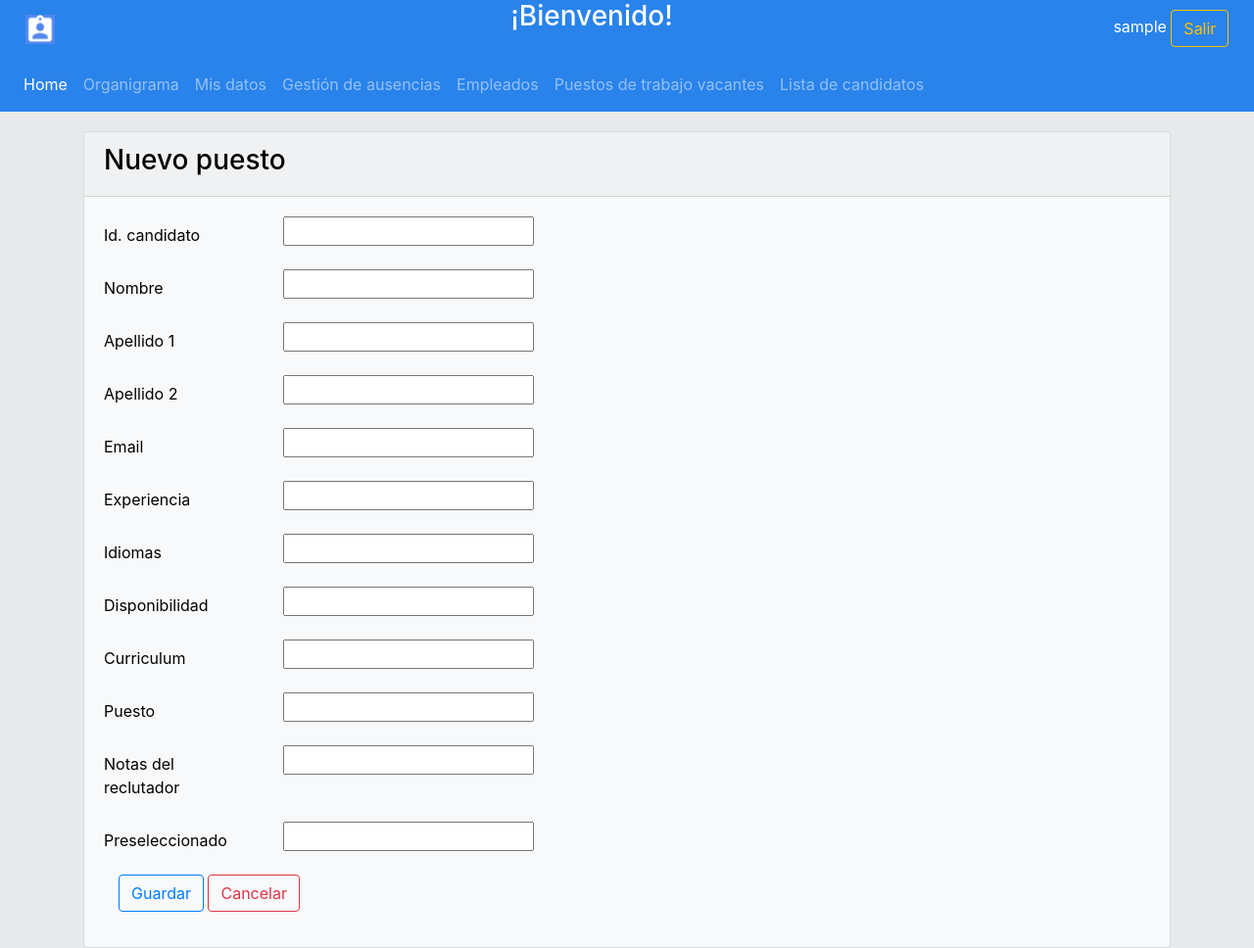
After one commit to ATorroba/FactorRH_Grupo04, a Spring Boot app: page /candidatos/crear in a window 1280 px wide. The commit adds this page. Shown: the whole page at 98% size. Run offline with Spring Boot 4, Linux system fonts and the light colour scheme; the visitor is signed in with stand-in values (Sample User, id 1); some of the project's set-up classes (security, data sources, template engines, error pages and the like) are left out, and stand-ins take their place; some libraries are stand-ins or nearby versions.

Commit message:
candidatos

```diff
--- a/bbdd_scripts/departamentosDatosFinales.txt
+++ b/bbdd_scripts/departamentosDatosFinales.txt
@@ -1,4 +1,3 @@
-NO USAR
 
 INSERT INTO DEPARTAMENTO (DEPTO, PADRE, NOMBRE, OFICINA) VALUES ('000','roo','Factor RH-04','Sede Central');
 INSERT INTO DEPARTAMENTO (DEPTO, PADRE, NOMBRE, OFICINA) VALUES ('100','000','Desarrollo','Sede Central');
--- /dev/null
+++ b/tfgweb0/src/main/java/es/upm/dit/isst/tfg/tfgwebapp/controller/CandidatoController.java
@@ -0,0 +1,71 @@
+package es.upm.dit.isst.tfg.tfgwebapp.controller;
+
+import java.security.Principal;
+import java.util.ArrayList;
+import java.util.Arrays;
+import java.util.List;
+import java.util.Map;
+import java.time.ZonedDateTime;
+
+import org.springframework.stereotype.Controller;
+import org.springframework.ui.Model;
+import org.springframework.validation.BindingResult;
+import org.springframework.validation.annotation.Validated;
+import org.springframework.web.bind.annotation.GetMapping;
+import org.springframework.web.bind.annotation.PathVariable;
+
+import org.springframework.web.bind.annotation.PostMapping;
+import org.springframework.web.client.RestTemplate;
+import es.upm.dit.isst.tfg.tfgwebapp.model.Candidato;
+
+@Controller
+public class CandidatoController {
+    public final String CANDIDATOMANAGER_STRING = "http://localhost:8083/candidatos/";
+    public static final String VISTA_LISTA_CANDIDATO = "lista_candidatos";
+    public static final String VISTA_FORMULARIO_CANDIDATO = "form_candidatos";
+    private RestTemplate restTemplate = new RestTemplate();
+
+    @GetMapping("candidatos/lista")
+    public String lista(Model model, Principal principal) {
+        List<Candidato> lista = new ArrayList<Candidato>();
+        lista = Arrays.asList(restTemplate.getForEntity(CANDIDATOMANAGER_STRING,
+                Candidato[].class).getBody());
+        model.addAttribute("candidato", lista);
+
+        model.addAttribute("date", ZonedDateTime.now());
+
+        return VISTA_LISTA_CANDIDATO;
+    }
+
+    @GetMapping("candidatos/crear")
+    public String crear(Map<String, Object> model) {
+        Candidato candidato = new Candidato();
+        model.put("Candidato", candidato);
+        model.put("accion", "guardar");
+        return VISTA_FORMULARIO_CANDIDATO;
+    }
+
+    @PostMapping("candidatos/guardar")
+    public String guardar(@Validated Candidato candidato, BindingResult result, Model model) {
+        if (result.hasErrors()) {
+            model.addAttribute("Candidato", candidato);
+            return VISTA_FORMULARIO_CANDIDATO;
+        }
+        try {
+            restTemplate.postForObject(CANDIDATOMANAGER_STRING, candidato, Candidato.class);
+        } catch (Exception e) {
+        }
+        return "redirect:/" + "candidatos/lista";
+    }
+
+    @GetMapping("candidatos/eliminar/{idEmpleado}")
+
+    public String eliminar(@PathVariable(value = "idcandidato") String id) {
+
+        restTemplate.delete(CANDIDATOMANAGER_STRING + id);
+
+        return "redirect:/" + "candidatos/lista";
+
+    }
+
+}
--- a/tfgweb0/src/main/resources/i18n/messages.properties
+++ b/tfgweb0/src/main/resources/i18n/messages.properties
@@ -12,7 +12,7 @@ ausencias.tipo.aus = Ausencia no justificada
 
 
 # Menu
-menu.empleados = empleados
+menu.empleados = Empleados
 buscador.boton = Buscar
 buscador.placeholder = Buscar...
 salir = Salir
@@ -98,3 +98,30 @@ Email.Empleado.email = Debe introducir una dirección de correo alumnos.upm.es
 NotEmpty.Empleado.nombre = El nombre del TFG es obligatorio
 NotEmpty.Empleado.titulo = El titulo del TFG es obligatorio
 Email.Empleado.tutor = Debe introducir una dirección de correo upm.es
+
+### Candidatos
+candidatos.lista.titulo = Lista de candidatos
+candidatos.formulario.titulo.nuevo = Nuevo puesto
+candidatos.formulario.titulo.editar = Editar puesto
+
+### Campos
+candidatos.candidato.idcandidato = Id. candidato
+candidatos.candidato.nombre = Nombre
+candidatos.candidato.apellido_1 = Apellido 1
+candidatos.candidato.apellido_2 = Apellido 2
+candidatos.candidato.email = Email
+candidatos.candidato.idiomas = Idiomas
+candidatos.candidato.disponibilidad = Disponibilidad
+candidatos.candidato.curriculum = Curriculum
+candidatos.candidato.puesto = Puesto
+candidatos.candidato.preseleccionado = Preseleccionado
+candidatos.candidato.form_experiencia = Experiencia
+candidatos.candidato.notas_reclutador = Notas del reclutador
+
+### Acciones
+candidatos.acciones.editar = Editar
+candidatos.acciones.eliminar = Borrar
+candidatos.acciones.anadir = Añadir candidato
+candidatos.acciones.guardar = Guardar
+candidatos.acciones.cancelar = Cancelar
+candidatos.acciones.aceptar = Candidatos
--- /dev/null
+++ b/tfgweb0/src/main/resources/templates/form_candidatos.html
@@ -0,0 +1,132 @@
+<!DOCTYPE html>
+<html xmlns:th="http://www.thymeleaf.org">
+<head th:replace="layouts/base::head(light,${date})">
+	<meta charset="UTF-8">
+</head>
+<body>
+	<header th:replace="layouts/base::header(dark,${date})"></header>
+	<div class="container">
+		<div class="card bg-light">
+			<div class="card-header">
+				<h3 th:text="${accion} == 'guardar' ? #{candidatos.formulario.titulo.nuevo} : #{candidatos.formulario.titulo.editar}"></h3>
+			</div>
+			<div class="card-body">
+				<!-- Mostrar los errores en una lista -->
+				<!--
+				<div th:object="${candidato}" th:remove="tag">
+					<ul th:if="${#fields.hasErrors('*')}" class="alert alert-danger" role="alert">
+						<li th:each="error : ${#fields.errors('*')}" th:text="${error}"></li>
+					</ul>
+				</div>
+				 -->
+
+				<form th:action="@{${accion}}" th:object="${Candidato}" method="post">
+					<!-- <input type="hidden" th:field="*{email}" /> -->
+
+					<div class="form-group row">
+						<label class="col-sm-2 col-form-label" th:text="#{candidatos.candidato.idcandidato}"></label>
+						<div class="col-sm-6">
+							<input type="text" th:field="*{idcandidato}">
+							<small class="form-text text-danger" th:if="${#fields.hasErrors('idcandidato')}" th:errors="*{idcandidato}"></small>
+						</div>
+					</div>
+					<div class="form-group row">
+						<label class="col-sm-2 col-form-label" th:text="#{candidatos.candidato.nombre}"></label>
+						<div class="col-sm-6">
+							<input type="text" th:field="*{nombre}">
+							<small class="form-text text-danger" th:if="${#fields.hasErrors('nombre')}" th:errors="*{nombre}"></small>
+						</div>
+					</div>
+					<div class="form-group row">
+						<label class="col-sm-2 col-form-label" th:text="#{candidatos.candidato.apellido_1}"></label>
+						<div class="col-sm-6">
+							<input type="text" th:field="*{apellido_1}">
+							<small class="form-text text-danger" th:if="${#fields.hasErrors('apellido_1')}" th:errors="*{apellido_1}"></small>
+						</div>
+					</div>
+					<div class="form-group row">
+						<label class="col-sm-2 col-form-label" th:text="#{candidatos.candidato.apellido_2}"></label>
+						<div class="col-sm-6">
+							<input type="text" th:field="*{apellido_2}">
+							<small class="form-text text-danger" th:if="${#fields.hasErrors('apellido_2')}" th:errors="*{apellido_2}"></small>
+						</div>
+					</div>
+					<div class="form-group row">
+						<label class="col-sm-2 col-form-label" th:text="#{candidatos.candidato.email}"></label>
+						<div class="col-sm-6">
+							<input type="text" th:field="*{email}">
+							<small class="form-text text-danger" th:if="${#fields.hasErrors('email')}" th:errors="*{email}"></small>
+						</div>
+					</div>
+					<div class="form-group row">
+						<label class="col-sm-2 col-form-label" th:text="#{candidatos.candidato.form_experiencia}"></label>
+						<div class="col-sm-6">
+							<input type="text" th:field="*{form_Experiencia}">
+							<small class="form-text text-danger" th:if="${#fields.hasErrors('form_Experiencia')}" th:errors="*{form_Experiencia}"></small>
+						</div>
+					</div>
+					<div class="form-group row">
+						<label class="col-sm-2 col-form-label" th:text="#{candidatos.candidato.idiomas}"></label>
+						<div class="col-sm-6">
+							<input type="text" th:field="*{idiomas}">
+							<small class="form-text text-danger" th:if="${#fields.hasErrors('idiomas')}" th:errors="*{idiomas}"></small>
+						</div>
+					</div>
+					<div class="form-group row">
+						<label class="col-sm-2 col-form-label" th:text="#{candidatos.candidato.disponibilidad}"></label>
+						<div class="col-sm-6">
+							<input type="text" th:field="*{disponibilidad}">
+							<small class="form-text text-danger" th:if="${#fields.hasErrors('disponibilidad')}" th:errors="*{disponibilidad}"></small>
+						</div>
+					</div>
+					<div class="form-group row">
+						<label class="col-sm-2 col-form-label" th:text="#{candidatos.candidato.curriculum}"></label>
+						<div class="col-sm-6">
+							<input type="text" th:field="*{curriculum}">
+							<small class="form-text text-danger" th:if="${#fields.hasErrors('curriculum')}" th:errors="*{curriculum}"></small>
+						</div>
+					</div>
+					<div class="form-group row">
+						<label class="col-sm-2 col-form-label" th:text="#{candidatos.candidato.puesto}"></label>
+						<div class="col-sm-6">
+							<input type="text" th:field="*{puesto}">
+							<small class="form-text text-danger" th:if="${#fields.hasErrors('puesto')}" th:errors="*{puesto}"></small>
+						</div>
+					</div>
+                    <div class="form-group row">
+						<label class="col-sm-2 col-form-label" th:text="#{candidatos.candidato.notas_reclutador}"></label>
+						<div class="col-sm-6">
+							<input type="text" th:field="*{notas_reclutador}">
+							<small class="form-text text-danger" th:if="${#fields.hasErrors('notas_reclutador')}" th:errors="*{notas_reclutador}"></small>
+						</div>
+					</div>
+                    <div class="form-group row">
+						<label class="col-sm-2 col-form-label" th:text="#{candidatos.candidato.preseleccionado}"></label>
+						<div class="col-sm-6">
+							<input type="text" th:field="*{preseleccionado}">
+							<small class="form-text text-danger" th:if="${#fields.hasErrors('preseleccionado')}" th:errors="*{preseleccionado}"></small>
+						</div>
+					</div>
+
+					<div th:if="${#fields.hasAnyErrors()}">
+						<ul>
+							<li th:each="err : ${#fields.allErrors()}" th:text="${err}" ></li>
+						</ul>
+					</div>
+					<div class="form-group">
+						<div class="col-sm-6">
+							<input type="submit" th:value="#{candidatos.acciones.guardar}" class="btn btn-outline-primary">
+							<a th:href="@{${accion} == 'guardar' AND !${#fields.hasErrors('*')} ? 'candidatos/lista' : '/candidatos/crear'}"
+							class="btn btn-outline-danger" th:text="#{candidatos.acciones.cancelar}"></a>
+							<!-- a th:href="@{${accion} == 'guardar' OR ${#fields.hasErrors('*')} ? 'lista' : '../lista'}" class="btn btn-outline-danger" th:text="#{tfgs.acciones.cancelar}"></a-->
+						</div>
+					</div>
+				</form>
+			</div>
+		</div>
+	</div>
+
+
+	<!--footer th:replace="layouts/base::footer(dark)"></footer-->
+</body>
+</html>
--- a/tfgweb0/src/main/resources/templates/layouts/base.html
+++ b/tfgweb0/src/main/resources/templates/layouts/base.html
@@ -79,9 +79,9 @@
 						<li class="nav-item">
 							<a class="nav-link" th:href="@{/organigrama}" th:text="#{empleados.organigrama}"></a>
 						</li>
-						<li class="nav-item">
+						<!--li class="nav-item">
 							<a class="nav-link" th:href="@{/inicio}" th:text="#{empleados.inicio}"></a>
-						</li>
+						</li-->
 						<li class="nav-item">
 							<a class="nav-link" th:href="@{/datos}" th:text="#{empleados.misdatos}"></a>
 						</li>
@@ -97,7 +97,9 @@
 						<li class="nav-item">
 							<a class="nav-link" th:href="@{/puestos/lista}" th:text="#{puestos.lista.titulo}"></a>
 						</li>
-
+						<li class="nav-item">
+							<a class="nav-link" th:href="@{/candidatos/lista}" th:text="#{candidatos.lista.titulo}"></a>
+						</li>
 					</span>
 
 				</ul>
```
Also changed, not shown: tfgapi0/src/main/java/es/upm/dit/isst/tfgapi/model/Candidato.java (+5 -26 lines), tfgweb0/src/main/java/es/upm/dit/isst/tfg/tfgwebapp/controller/PuestoController.java (+36 -1 lines), tfgweb0/src/main/java/es/upm/dit/isst/tfg/tfgwebapp/model/Candidato.java (added, +133 -0 lines), tfgweb0/src/main/resources/templates/lista.html (+6 -6 lines), tfgweb0/src/main/resources/templates/lista_candidatos.html (added, +83 -0 lines), 7 other files.
